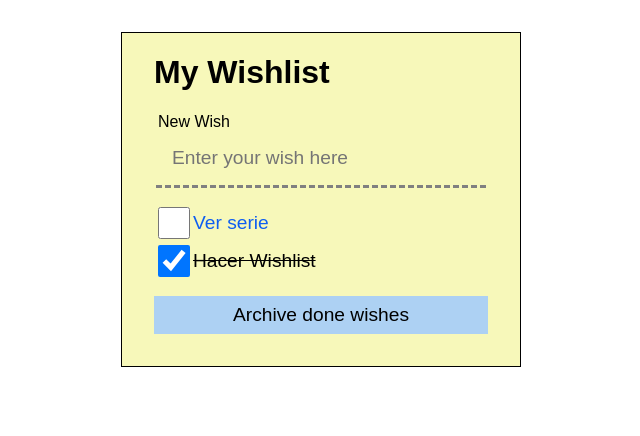
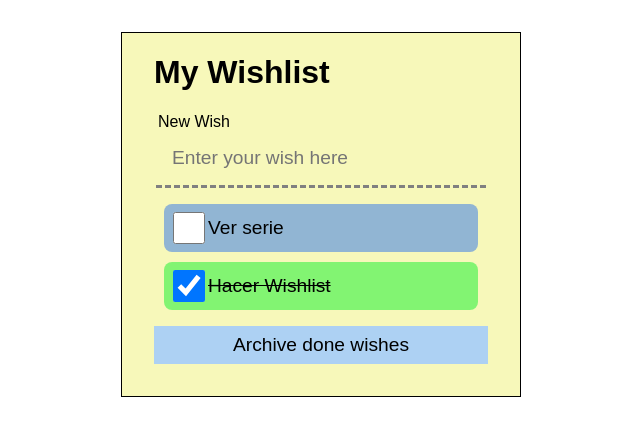
Before and after one commit to Diegoosd7/Api-Marvel, a React (Vite) app: page / in a window 1280 px wide. Shown: the top 436 px of the page, without its empty margins (319-959 px from the left). Built offline with nearby package versions, Linux system fonts and the light colour scheme.

Commit message:
WishList Con Estilos

```diff
--- a/src/App/App.css
+++ b/src/App/App.css
@@ -41,6 +41,9 @@ body,html{
     display: flex;
     font-size: 1.2rem;
     align-items:center;
+    padding: 5px;
+    margin: 10px;
+    border-radius: 8px;
 }
 
 .wish-list__item input{
@@ -52,18 +55,25 @@ body,html{
     text-decoration: line-through;
 }
 
+.wish-list__item--done{
+    background-color: rgba(14, 241, 44, 0.5);
+    transition: 2s;
+}
+
 .wish-list__item--warn{
-    color: #0e5ef1;
+    background-color: rgba(14, 93, 241, 0.5);
+    transition: 1s;
 }
 
 .wish-list__item--danger{
-    color:crimson
+    background-color:rgba(220, 20, 60, 0.5);
+    transition: 1s;
 }
 
 .wish-clear{
     width: 100%;
     padding: 0.5rem ;
-    background: rgb(173, 209, 243);
+    background: #add1f3;
     font-size: 1.2rem;
     border:1px solid grey;
     border: 3px;
--- a/src/App/WishList/WishItem.jsx
+++ b/src/App/WishList/WishItem.jsx
@@ -20,7 +20,7 @@ function WishItem({ done, text, id, onDoneChange }) {
     }, [done]);//El efecto va a variar en función de si el wish está hecho o no. NO POR LA EDAD ¡CUIDADO!
     return (
         <li
-            className={classNames('wish-list__item', {//Las clases de abajo dependen de una condición
+            className={classNames('wish-list__item', {//Es un objeto formado por clases y una condición.
                 'wish-list__item--done': done,
                 'wish-list__item--warn': age >= 5 && age < 10,
                 'wish-list__item--danger': age >= 10,
```
